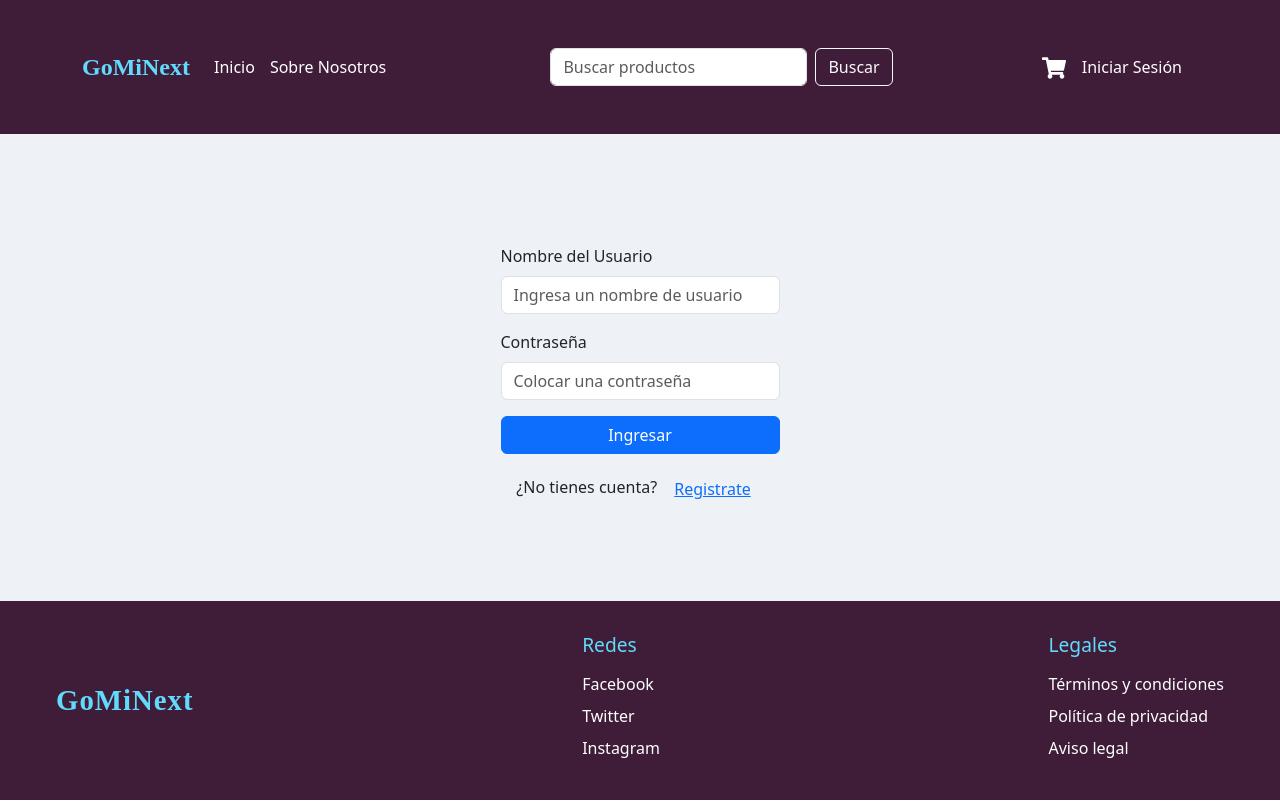
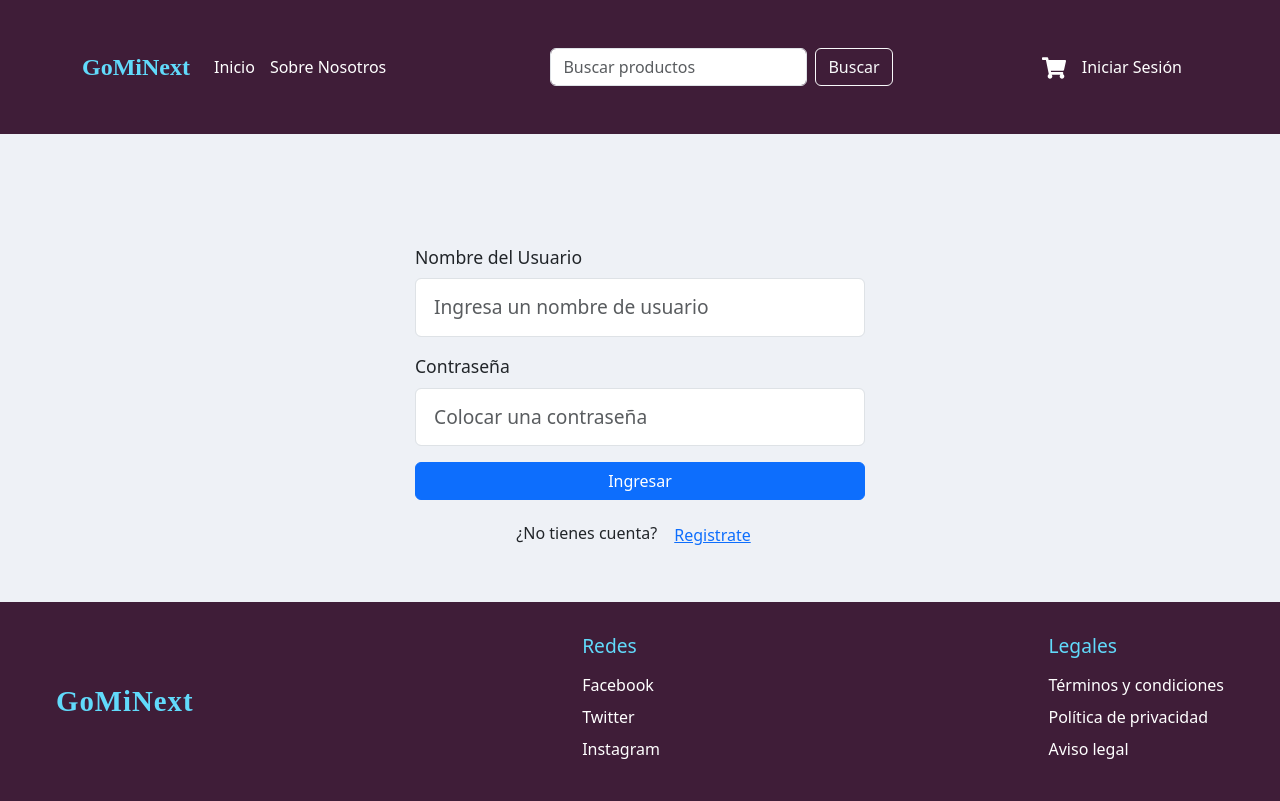
Before and after one commit to jonathan26-g/proyecto-ecommerce-react, a React (Vite) app: page /loginPage in a window 1280 px wide. Built offline with nearby package versions, Linux system fonts and the light colour scheme.

Commit message:
realizamos algunos cambios en la parte de registro

```diff
--- a/src/App.css
+++ b/src/App.css
@@ -62,7 +62,7 @@
 
 
     .product-detail-description {
-      font-size: 1.3rem; /* 🔥 Más grande */
+      font-size: 1.3rem;
       color: #6c757d;
       margin-bottom: 2rem;
     }
--- a/src/components/form/FormC.css
+++ b/src/components/form/FormC.css
@@ -1,7 +1,46 @@
 .form-login {
-    margin-top: 80px;
+  margin-top: 80px;
+}
+.form-login label {
+  font-size: 1.1rem;
+  font-weight: 500;
+}
+
+
+
+.form-login .form-control {
+  font-size: 1rem;
+  padding: 10px 12px;
+  width: 100%;
+  max-width: 100%;
+  box-sizing: border-box;
+}
+
+.lista-contrasenia li {
+  font-size: 0.8em;
+}
+
+@media (min-width: 768px) {
+  .form-login {
+    max-width: 400px;
+    margin-left: auto;
+    margin-right: auto;
   }
 
-  .lista-contrasenia li {
-    font-size: 0.8em;
+  .form-login .form-control {
+    font-size: 1.1rem;
+    padding: 12px 15px;
   }
+}
+
+
+@media (min-width: 992px) {
+  .form-login {
+    max-width: 450px;
+  }
+
+  .form-login .form-control {
+    font-size: 1.2rem;
+    padding: 14px 18px;
+  }
+}
--- a/src/components/form/FormC.jsx
+++ b/src/components/form/FormC.jsx
@@ -23,9 +23,25 @@ const FormC = ({ idPage }) => {
     contrasenia: ''
   });
 
+
+  const [erroresLogin, setErroresLogin] = useState({});
+
   const handleChangeFormRegister = (ev) => {
     const value = ev.target.type === 'checkbox' ? ev.target.checked : ev.target.value;
     setRegistro({ ...registro, [ev.target.name]: value });
+  };
+
+  const handleCloseModal = () => {
+    setRegistro({
+      usuario: '',
+      email: '',
+      contrasenia: '',
+      repContrasenia: '',
+      check: false,
+      rol: 'usuario'
+    });
+    setErrores({});
+    setShowModal(false);
   };
 
   const registroUsuario = (ev) => {
@@ -33,12 +49,33 @@ const FormC = ({ idPage }) => {
     const { usuario, email, contrasenia, repContrasenia, check } = registro;
     let nuevoError = {};
 
-    if (!usuario) {
-      nuevoError.usuario = 'Error Usuario';
+    if (!usuario) nuevoError.usuario = 'El nombre de usuario es obligatorio';
+    if (!email) nuevoError.email = 'El email es obligatorio';
+    if (!contrasenia) nuevoError.contrasenia = 'La contraseña es obligatoria';
+    if (!repContrasenia) nuevoError.repContrasenia = 'Repetir la contraseña es obligatorio';
+    if (!check) nuevoError.check = 'Debes aceptar los términos y condiciones';
+
+    if (Object.keys(nuevoError).length > 0) {
+      setErrores(nuevoError);
+
+      Swal.fire({
+        icon: "warning",
+        title: "Campos incompletos",
+        text: "Todos los campos son obligatorios. Por favor completá el formulario.",
+      });
+
+      return;
     }
 
-    if (usuario && email && contrasenia && repContrasenia && check) {
-      if (contrasenia === repContrasenia) {
+    if (contrasenia !== repContrasenia) {
+      Swal.fire({
+        icon: "error",
+        title: "Oops...",
+        text: "Las contraseñas no son iguales!",
+      });
+      return;
+    }
+
     const usuariosLs = JSON.parse(localStorage.getItem('usuarios')) || [];
 
     const nuevoUsuario = {
@@ -47,44 +84,31 @@ const FormC = ({ idPage }) => {
       emailUsuario: email,
       contrasenia,
       tyc: check,
-          rol: 'usuario',
-          login: false,
+      rol: usuario === 'admin' ? 'admin' : 'usuario',
+      login: true,
       status: 'enable'
     };
 
     usuariosLs.push(nuevoUsuario);
     localStorage.setItem('usuarios', JSON.stringify(usuariosLs));
+    sessionStorage.setItem('usuarioLogeado', JSON.stringify(nuevoUsuario));
 
     Swal.fire({
       title: "Registro exitoso!",
-          text: "En breve serás redirigido al inicio de tu sesión!",
+      text: "Serás redirigido a tu panel.",
       icon: "success"
     });
 
-        setRegistro({
-          usuario: '',
-          email: '',
-          contrasenia: '',
-          repContrasenia: '',
-          check: false,
-          rol: 'usuario'
-        });
-
-        setShowModal(false);
+    setErrores({});
+    handleCloseModal();
 
     setTimeout(() => {
-          navigate('/LoginPage');
+      if (usuario === 'admin') {
+        navigate('/AdminPage');
+      } else {
+        navigate('/UserPage');
+      }
     }, 1000);
-      } else {
-        Swal.fire({
-          icon: "error",
-          title: "Oops...",
-          text: "Las contraseñas no son iguales!",
-        });
-      }
-    }
-
-    setErrores(nuevoError);
   };
 
   const handleChangeFormLogin = (ev) => {
@@ -96,9 +120,18 @@ const FormC = ({ idPage }) => {
     const usuariosLs = JSON.parse(localStorage.getItem('usuarios')) || [];
     const { usuario, contrasenia } = inicioSesion;
 
+    let errorLogin = {};
+    if (!usuario) errorLogin.usuario = 'El nombre de usuario es obligatorio';
+    if (!contrasenia) errorLogin.contrasenia = 'La contraseña es obligatoria';
+
+    if (Object.keys(errorLogin).length > 0) {
+      setErroresLogin(errorLogin);
+      return;
+    }
+
     const usuarioExiste = usuariosLs.find((user) => user.nombreUsuario === usuario);
 
-    if (!usuarioExiste) {
+    if (!usuarioExiste || usuarioExiste.contrasenia !== contrasenia) {
       Swal.fire({
         icon: "error",
         title: "Oops...",
@@ -107,30 +140,22 @@ const FormC = ({ idPage }) => {
       return;
     }
 
-    if (usuarioExiste.contrasenia === contrasenia) {
     usuarioExiste.login = true;
-      const rolCorrecto = usuarioExiste.nombreUsuario === 'admin' ? 'admin' : 'usuario';
-      usuarioExiste.rol = rolCorrecto;
+    usuarioExiste.rol = usuario === 'admin' ? 'admin' : 'usuario';
     localStorage.setItem('usuarios', JSON.stringify(usuariosLs));
     sessionStorage.setItem('usuarioLogeado', JSON.stringify(usuarioExiste));
 
-      if (usuarioExiste.nombreUsuario === 'admin') {
+    if (usuario === 'admin') {
       navigate('/AdminPage');
     } else {
       navigate('/UserPage');
-      }
-    } else {
-      Swal.fire({
-        icon: "error",
-        title: "Oops...",
-        text: "El usuario y/o contraseña son incorrectos.",
-      });
     }
   };
 
   return (
     <Container className='d-flex flex-column align-items-center justify-content-center my-5'>
-      <Form className='w-25 form-login'>
+      <Form className='form-login w-100 w-sm-75 w-md-50 w-lg-25' onSubmit={iniciarSesionUsuario} noValidate>
+
         <Form.Group className="mb-3" controlId="formBasicEmail">
           <Form.Label>Nombre del Usuario</Form.Label>
           <Form.Control
@@ -139,11 +164,11 @@ const FormC = ({ idPage }) => {
             value={inicioSesion.usuario}
             onChange={handleChangeFormLogin}
             name='usuario'
-            className={errores.usuario ? 'form-control is-invalid' : 'form-control'}
+            isInvalid={!!erroresLogin.usuario}
           />
-          {errores.usuario && (
-            <Form.Text className="text-danger">Campo USUARIO vacío</Form.Text>
-          )}
+          <Form.Control.Feedback type="invalid">
+            {erroresLogin.usuario}
+          </Form.Control.Feedback>
         </Form.Group>
 
         <Form.Group className="mb-3" controlId="formBasicPassword">
@@ -154,13 +179,16 @@ const FormC = ({ idPage }) => {
             name='contrasenia'
             value={inicioSesion.contrasenia}
             onChange={handleChangeFormLogin}
+            isInvalid={!!erroresLogin.contrasenia}
           />
+          <Form.Control.Feedback type="invalid">
+            {erroresLogin.contrasenia}
+          </Form.Control.Feedback>
         </Form.Group>
 
         <Button
           variant="primary"
           type="submit"
-          onClick={iniciarSesionUsuario}
           className="w-100"
         >
           Ingresar
@@ -172,14 +200,14 @@ const FormC = ({ idPage }) => {
         </div>
       </Form>
 
-
-      <Modal show={showModal} onHide={() => setShowModal(false)}>
+      <Modal show={showModal} onHide={handleCloseModal}>
         <Modal.Header closeButton>
           <Modal.Title>Registro de Usuario</Modal.Title>
         </Modal.Header>
         <Modal.Body>
-          <Form onSubmit={registroUsuario}>
-            <Form.Group className="mb-3">
+          <Form onSubmit={registroUsuario} noValidate>
+
+            <Form.Group className="mb-3" controlId="regUsuario">
               <Form.Label>Nombre de Usuario</Form.Label>
               <Form.Control
                 type="text"
@@ -187,10 +215,14 @@ const FormC = ({ idPage }) => {
                 name="usuario"
                 value={registro.usuario}
                 onChange={handleChangeFormRegister}
+                isInvalid={!!errores.usuario}
               />
+              <Form.Control.Feedback type="invalid">
+                {errores.usuario}
+              </Form.Control.Feedback>
             </Form.Group>
 
-            <Form.Group className="mb-3">
+            <Form.Group className="mb-3" controlId="regEmail">
               <Form.Label>Email</Form.Label>
               <Form.Control
                 type="email"
@@ -198,10 +230,14 @@ const FormC = ({ idPage }) => {
                 name="email"
                 value={registro.email}
                 onChange={handleChangeFormRegister}
+                isInvalid={!!errores.email}
               />
+              <Form.Control.Feedback type="invalid">
+                {errores.email}
+              </Form.Control.Feedback>
             </Form.Group>
 
-            <Form.Group className="mb-3">
+            <Form.Group className="mb-3" controlId="regContrasenia">
               <Form.Label>Contraseña</Form.Label>
               <Form.Control
                 type="password"
@@ -209,7 +245,11 @@ const FormC = ({ idPage }) => {
                 name="contrasenia"
                 value={registro.contrasenia}
                 onChange={handleChangeFormRegister}
+                isInvalid={!!errores.contrasenia}
               />
+              <Form.Control.Feedback type="invalid">
+                {errores.contrasenia}
+              </Form.Control.Feedback>
               <ul className="lista-contrasenia">
                 <li>Una mayúscula</li>
                 <li>Una minúscula</li>
@@ -218,7 +258,7 @@ const FormC = ({ idPage }) => {
               </ul>
             </Form.Group>
 
-            <Form.Group className="mb-3">
+            <Form.Group className="mb-3" controlId="regRepContrasenia">
               <Form.Label>Repetir Contraseña</Form.Label>
               <Form.Control
                 type="password"
@@ -226,16 +266,23 @@ const FormC = ({ idPage }) => {
                 name="repContrasenia"
                 value={registro.repContrasenia}
                 onChange={handleChangeFormRegister}
+                isInvalid={!!errores.repContrasenia}
               />
+              <Form.Control.Feedback type="invalid">
+                {errores.repContrasenia}
+              </Form.Control.Feedback>
             </Form.Group>
 
-            <Form.Group className="mb-3">
+            <Form.Group className="mb-3" controlId="regCheck">
               <Form.Check
                 type="checkbox"
                 label="Aceptar términos y condiciones"
                 name="check"
                 checked={registro.check}
                 onChange={handleChangeFormRegister}
+                isInvalid={!!errores.check}
+                feedback={errores.check}
+                feedbackType="invalid"
               />
             </Form.Group>
 
```
Lines whose indentation alone changed are shown as unchanged.
